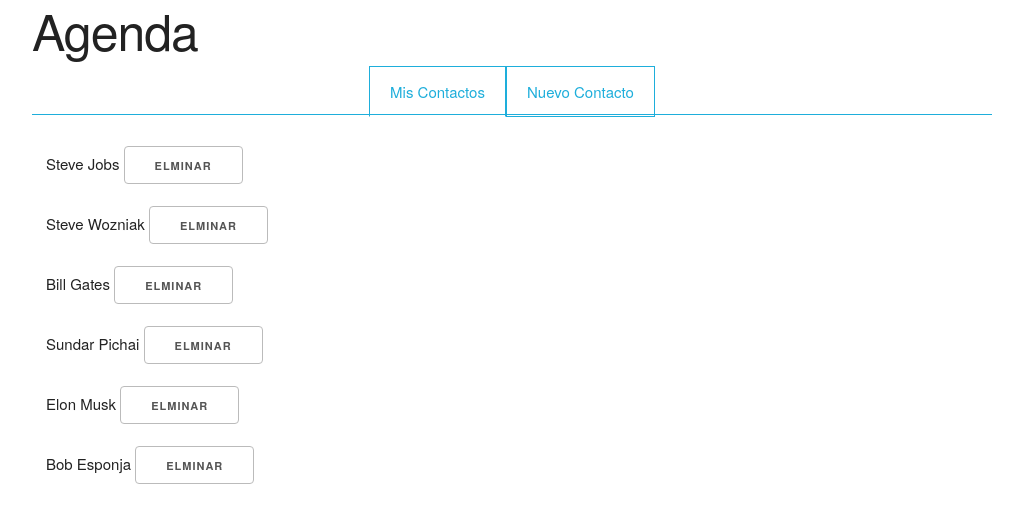
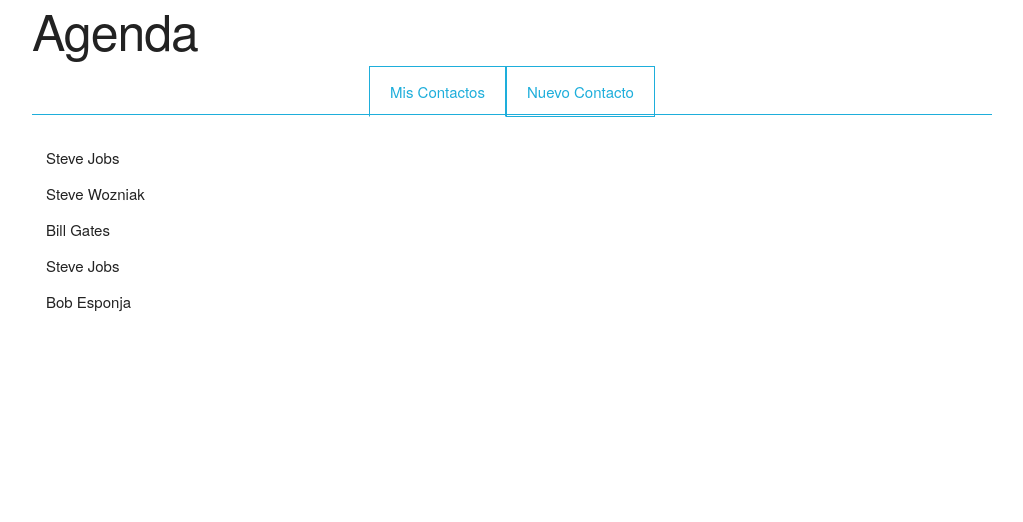
Before and after one commit to vik000/agenda, an Angular app: page /lista-contactos in a window 1280 px wide. Shown: the top 522 px of the page, without its empty margins (128-1151 px from the left). Built offline with nearby package versions, Linux system fonts and the light colour scheme; data requests are answered from the project's data file.

Commit message:
http implementado a través del servicio (inyectoado)

```diff
--- a/src/app/app.module.ts
+++ b/src/app/app.module.ts
@@ -1,6 +1,7 @@
 import { BrowserModule } from '@angular/platform-browser';
 import { NgModule } from '@angular/core';
 import { ReactiveFormsModule } from '@angular/forms';
+import { HttpClientModule } from '@angular/common/http';
 
 import { AppComponent } from './app.component';
 import { ListaContactosComponent } from './lista-contactos/lista-contactos.component';
@@ -29,6 +30,7 @@
     BrowserModule, //Este import hace que se vea como una web, para hacer una nativa, importaremos otra cosa.
     ReactiveFormsModule,
     AppRoutingModule,
+    HttpClientModule
   ],
   //En providers indicamos todos aquellos proveedores de clase o valores que puedan ser inyectados (servicios y dependendencias, por ejemplo)
   //Cli no nos lo mete por defecto al generarlo como hace con componentes
--- a/src/app/contactos.service.ts
+++ b/src/app/contactos.service.ts
@@ -1,5 +1,7 @@
 import { Injectable } from '@angular/core';
 import { Contacto } from './contacto';
+import { HttpClient } from '@angular/common/http';
+import { Observable } from 'rxjs/Observable';
 // El decorador Injectable indica que la clase decorada
 // debe comportarse como un servicio
 @Injectable()
@@ -7,36 +9,26 @@
   //por defecto todos los atributos son públicos
   //como yo no quiero que sean accesibles desde fuera del módulo, añado private
   //por convención, los private empiezan por _guiónBajo
-  private _nombres:Contacto[]=[
-    new Contacto (1,"Steve", "Jobs", "555 666 777", 'steve.jobs@apple.com'),
-    new Contacto (2,"Steve","Wozniak", "565 676 777", 'steve.wozniak@apple.com'),
-    new Contacto (3,"Bill","Gates", "556 256 123", 'bill.gates@microsoft.com'),
-    new Contacto (4,"Sundar","Pichai", null, 'sundar.pichai@google.com'),
-    new Contacto (5,"Elon","Musk", "555 666 745", 'elon.musk@tesla.com'),
-    new Contacto (6,"Bob","Esponja", "999 668 677", 'bob.esponja@dibus.com')
-  ];
+  constructor(private _httpClient:HttpClient){}
 
-  obtenerContactos(): Contacto[]{
-    return this._nombres;
+
+  obtenerContactos(): Observable<Contacto[]>{
+    return this._httpClient.get<Contacto[]>('http://localhost:3004/contactos');
   }
 
-  agregarContacto(contacto:Contacto):void{
+  agregarContacto(contacto:Contacto):Observable<Contacto>{
     //hemos creado esta función que añade al array un contacto que le llegue.
-    this._nombres.push(contacto);
+    return this._httpClient.post<Contacto>('http://localhost:3004/contactos',contacto);
   }
 
 
-  contactoEliminado(nombre:Contacto):void{
+  contactoEliminado(contacto:Contacto):Observable<Contacto>{
     //console.log(nombre);
-    this._nombres=this._nombres.filter(function(n){
-      return n.id!==nombre.id;
-    });
+    return this._httpClient.delete<Contacto>(`http://localhost:3004/contactos/${contacto.id}`);
+    }
     //viene a ser lo mismo que n=>n.id!==nombre.id
     //con filter nos quedamos con todos los contactos que no coincidan con n
     //como hemos pasado n=nombre del contacto en el que pincho, lo eliminamos.
     //la magia de Angular radica enq ue se actualiza solo sin pedirle que actualice la template.
-  }
-
-  // constructor() { }
 
 }
--- a/src/app/lista-contactos/lista-contactos.component.html
+++ b/src/app/lista-contactos/lista-contactos.component.html
@@ -9,6 +9,6 @@
     {{contacto.nombre + ' ' + contacto.apellidos}}
     <!-- la subscripción a eventos (click), se hace poniendo entre paréntesis
     el nombre del mismo. -->
-    <button (click)="notificarEliminacionContacto(contacto)">Elminar</button>
+    <!-- <button (click)="notificarEliminacionContacto(contacto)">Elminar</button> -->
   </li>
 </ul>
--- a/src/app/ruta-a/ruta-a.component.html
+++ b/src/app/ruta-a/ruta-a.component.html
@@ -1,7 +1,7 @@
 <div class="row">
   <div class="six columns">
     <app-lista-contactos
-    [contactos]="nombres"
+    [contactos]="contacto$ | async"
     (botonEliminarPulsado)="contactoEliminado($event)"
     (contactoSeleccionado)=verDetalles($event)>
     <!--Con [contactos] estoy evaluando primero el array de string/clase Contacto
--- a/src/app/ruta-a/ruta-a.component.ts
+++ b/src/app/ruta-a/ruta-a.component.ts
@@ -1,5 +1,6 @@
 import { Component, OnInit } from '@angular/core';
 import { ContactosService } from '../contactos.service';
+import { Observable } from 'rxjs/Observable';
 import { Contacto } from '../contacto';
 
 @Component({
@@ -9,8 +10,8 @@
 })
 export class RutaAComponent implements OnInit {
 
-  nombres:Contacto[];
   contactoSeleccionado:Contacto;
+  contacto$:Observable<Contacto[]>;
   //para hacer la inyección de dependencias de un servicio
   //debemos hacerlo en el constructor de la clase.
   //Anotamos un parámetro con el tipo de sercicio a inyectar
@@ -21,13 +22,13 @@
 
   ngOnInit():void{ //con void estamos tipando la clase de la función.
     //console.log('Estoy en el hook OnInit! :D');
-    this.nombres = this._contactosService.obtenerContactos();
+    this.contacto$ = this._contactosService.obtenerContactos();
   }
 
   contactoEliminado(nombre:Contacto):void{
     //console.log(nombre);
     this._contactosService.contactoEliminado(nombre);
-    this.nombres = this._contactosService.obtenerContactos(); //con esto estoy actualizando los valores de la lista, que si no no sale
+    //this.nombres = this._contactosService.obtenerContactos(); //con esto estoy actualizando los valores de la lista, que si no no sale
   }
 
   verDetalles(nombre:Contacto):void{
```
